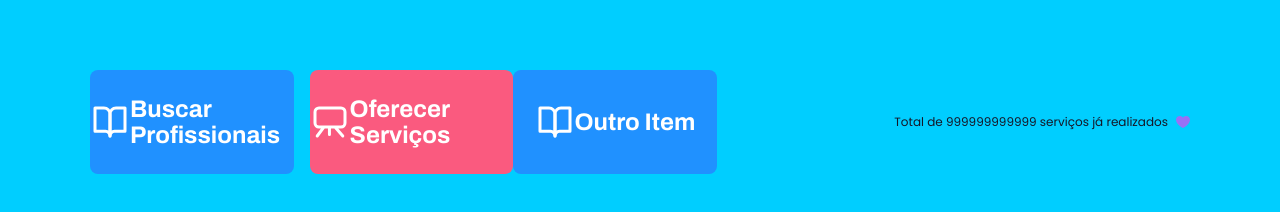
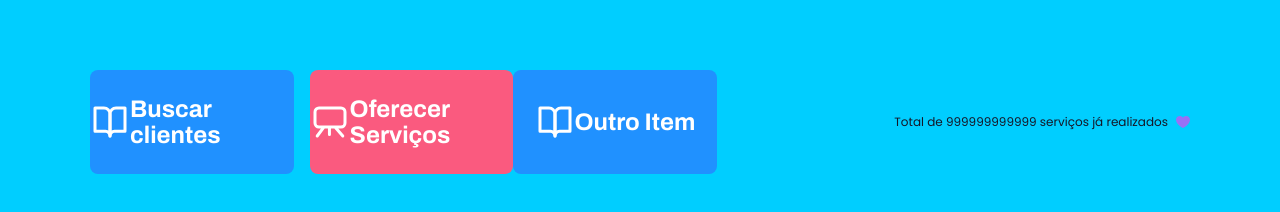
Before and after one commit to hrodrigues1/EasyHelp, a website: page src/views/index.html in a window 1280 px wide. Shown: the part 496-708 px from the top of the page. Drawn offline with Linux system fonts and the light colour scheme; files whose address does not match are found by name.

Commit message:
alteração para clientes
...

```diff
--- a/src/views/index.html
+++ b/src/views/index.html
@@ -30,7 +30,7 @@
 
            <a class="study" href="/study">
                 <img src="/images//icons//study.svg" alt="Buscar Profissionais">
-                Buscar Profissionais
+                Buscar clientes
            </a>
 
            <a class="give-classes" href="/give-classes">
```
